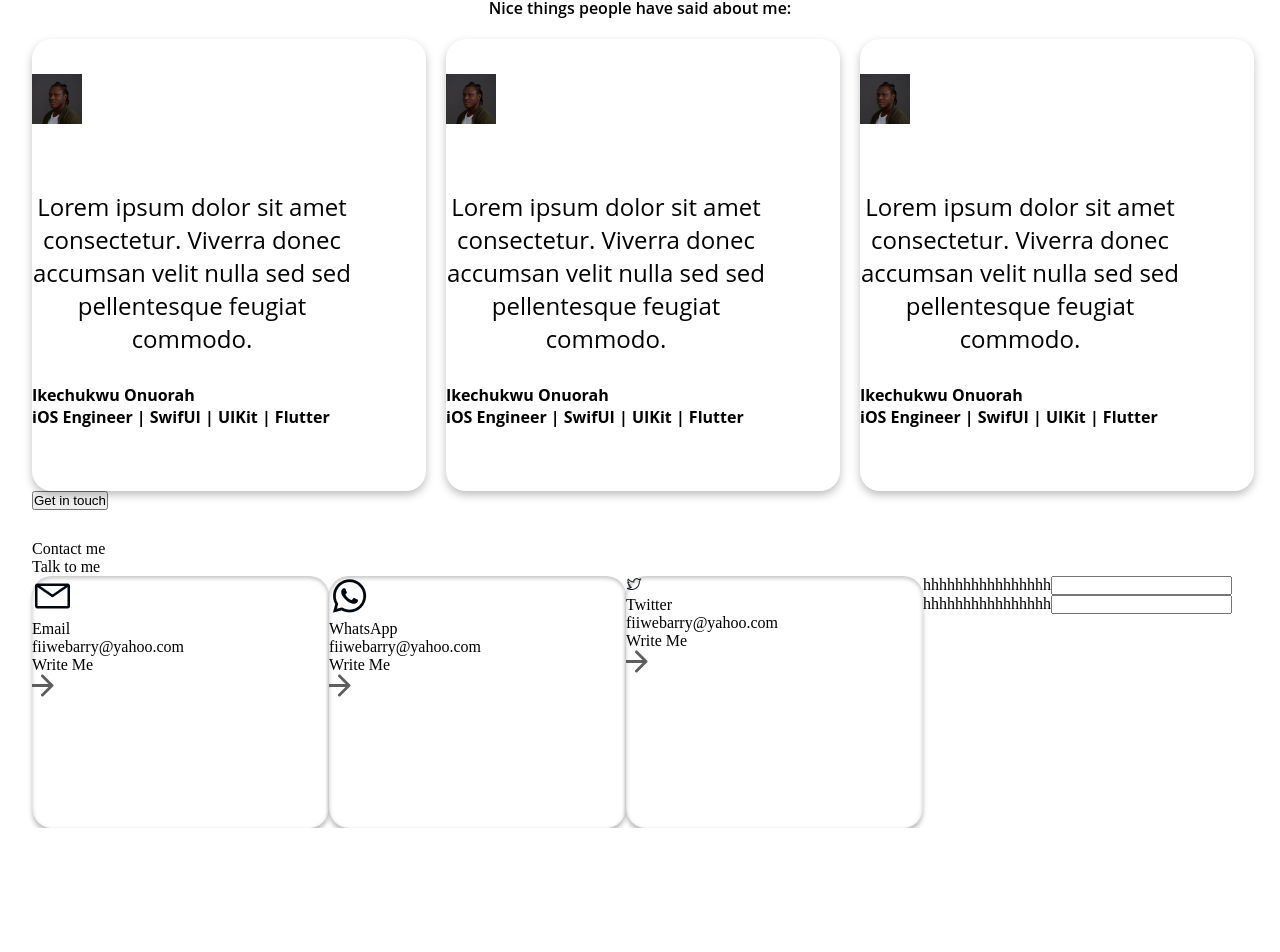
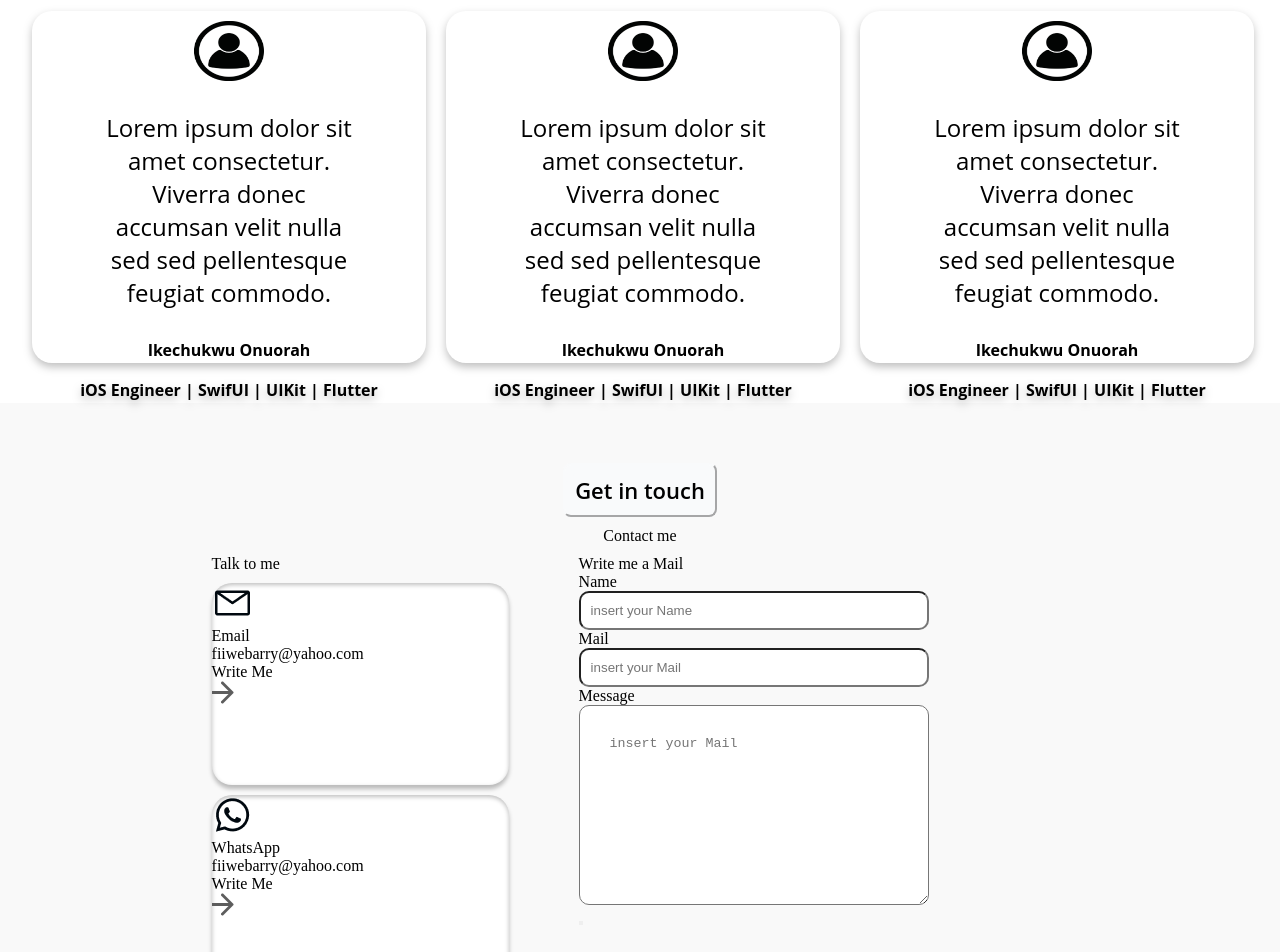
Before and after one commit to fiiwebarry/portfolio-update, a React (Vite) app: page / in a window 1280 px wide. Shown: the part 2844-3796 px from the top of the page. Before the commit the page ends 3672 px from the top, so only its background shows below. Built offline with nearby package versions, Linux system fonts and the light colour scheme.

Commit message:
update on portfolio

```diff
--- a/src/Components/Portfolio-layout/About/About.css
+++ b/src/Components/Portfolio-layout/About/About.css
@@ -90,5 +90,18 @@ span{
         gap:100px;
 
 
+
+        .shade {
+          position: absolute;
+          top: 1416px;
+          left: 24px;
+          filter: blur(3px);
+          width:390px;
+          background: rgba(196, 196, 196, 0.20);
+      }
+      .image-tab img{
+        width:390px
+      }
     }
+
 }
--- a/src/Components/Portfolio-layout/Batch/index.css
+++ b/src/Components/Portfolio-layout/Batch/index.css
@@ -62,3 +62,20 @@ background-color: #ffff;
 .text-tab{
     margin-left: 10px;
 }
+
+@media screen  and (max-width:820px){
+    .skills-tab{
+      flex-wrap: wrap;
+
+        gap:60px;
+
+    }
+}
+@media screen  and (max-width:414px){
+    .skills-tab{
+        flex-direction: column;
+
+        gap:60px;
+
+    }
+}
--- a/src/Components/Portfolio-layout/Contact/Contact.css
+++ b/src/Components/Portfolio-layout/Contact/Contact.css
@@ -1,14 +1,69 @@
 
+
+.contact-Me{
+    background-color: #F9F9F9;
+    margin-top: 40px;
+}
+.contact-tab{
+    display: flex;
+    flex-direction: column;
+    gap: 10px;
+
+}
 .contactMe-tab{
 width: 297px;
 display: flex;
 flex-direction: column;
-height: 252px;
+height: 202px;
 flex-shrink: 0;
 border-radius: 20px;
 background: #FFF;
 box-shadow: 0px 4px 4px 0px rgba(0, 0, 0, 0.25), 0px 2px 4px 0px rgba(0, 0, 0, 0.25) inset;
+
 }
-.contact-tab{
+.contact-tab-tab{
+    padding: 60px;
+}
+.contact-btn{
     display: flex;
+    color:black;
+    padding: 10px;
+    gap:30px;
+    text-align: center;
+    font-family: Open Sans;
+    font-size: 22px;
+    font-style: normal;
+    font-weight: 600;
+    line-height: normal;
+    border-radius: 8px;
+    background:   #F9FAFB;
+    border-color:  #F9FAFB;
+    box-shadow: 0px 8px 5px 0px  #F9FAFB inset;
+    cursor: pointer;
+    margin: auto;
+
 }
+.flex-tab{
+    display: flex;
+    margin-left: 140px;
+    gap:70px;
+}
+input{
+    width:350px;
+    padding: 10px;
+    border-radius: 10px;
+}
+textarea{
+    padding: 30px;
+    width:350px;
+    border-radius: 10px;
+    height: 200px;
+}
+
+@media screen  and (max-width:414px){
+
+    .testimonial-tab{
+      flex-direction: column;
+      gap:20px;
+    }
+    }
--- a/src/Components/Portfolio-layout/Contact/Contact.jsx
+++ b/src/Components/Portfolio-layout/Contact/Contact.jsx
@@ -4,24 +4,27 @@ import "./Contact.css";
 
 const Contact = () => {
 
-    return (<>
-        <div className="container">  <button>Get in touch</button>
-            <p>Contact me</p>
-
-
-            <div>
-                <div>
-                    <p>Talk to me</p>
+    return (
+        <section className="contact-Me">
+            <div className="contact-tab-tab">
+                <div className="container">
+                    <button className="contact-btn">Get in touch</button>
+                    <div className="contact-text"><p>Contact me</p>
 
                     </div>
 
+
+
+                    <div className="flex-tab">
+
                         <div className="contact-tab">
+                            <p>Talk to me</p>
                             {contactData.map((contact) => {
 
                                 const { id, image, title, detail } = contact;
 
                                 return (
-                            <>
+
                                     <div className="contactMe-tab" key={id}>
                                         <div>
                                             <img src={image} />
@@ -34,31 +37,42 @@ const Contact = () => {
                                             <img src={icon} />
                                         </div>
 
-                                </div></>
+                                    </div>
+
+
+
 
                                 )
 
                             })}
 
-                    <div>
-
-                        <label htmlFor=""> hhhhhhhhhhhhhhhh</label>
-                        <input type="text" />
-
-                        <label htmlFor=""> hhhhhhhhhhhhhhhh</label>
-                        <input type="text" />
-                    </div>
                         </div>
 
 
 
 
-            </div></div>
+                        <form htmlFor="">
+                            <p>Write me a Mail</p>
+                            <label htmlFor="" >  Name</label><br />
+                            <input type="text" className="" placeholder="insert your Name" /><br />
+
+                            <label htmlFor="">Mail</label><br />
+                            <input type="text" placeholder="insert your Mail" /><br />
+
+                            <label htmlFor="">Message</label><br />
+                            <textarea placeholder="insert your Mail" ></textarea><br />
+                            <button></button>
+                        </form>
 
 
-    </>
+
+
+
+                    </div>
+                </div ></div>
+
+        </section>
     )
-
 }
 
 export default Contact;
--- a/src/Components/Portfolio-layout/DataPage/DataPage.jsx
+++ b/src/Components/Portfolio-layout/DataPage/DataPage.jsx
@@ -1,10 +1,10 @@
 
 
 export const data = [
-    { id: 1, image: "/src/Assets/Icons/lenever.jpg", text: "Lorem ipsum dolor sit amet consectetur. Viverra donec accumsan velit nulla sed sed pellentesque feugiat commodo.", name: "Ikechukwu Onuorah", Role: "iOS Engineer | SwifUI | UIKit | Flutter", },
-    { id: 1, image: "/src/Assets/Icons/lenever.jpg", text: "Lorem ipsum dolor sit amet consectetur. Viverra donec accumsan velit nulla sed sed pellentesque feugiat commodo.", name: "Ikechukwu Onuorah", Role: "iOS Engineer | SwifUI | UIKit | Flutter", },
-    { id: 1, image: "/src/Assets/Icons/lenever.jpg", text: "Lorem ipsum dolor sit amet consectetur. Viverra donec accumsan velit nulla sed sed pellentesque feugiat commodo.", name: "Ikechukwu Onuorah", Role: "iOS Engineer | SwifUI | UIKit | Flutter", },
-    // { id: 1, image: { lenever }, text: "Lorem ipsum dolor sit amet consectetur. Viverra donec accumsan velit nulla sed sed pellentesque feugiat commodo.", name: "Ikechukwu Onuorah", Role: "iOS Engineer | SwifUI | UIKit | Flutter", },
+    { id: 1, image: "/src/Assets/Icons/people-icon.jpg", text: "Lorem ipsum dolor sit amet consectetur. Viverra donec accumsan velit nulla sed sed pellentesque feugiat commodo.", name: "Ikechukwu Onuorah", Role: "iOS Engineer | SwifUI | UIKit | Flutter", },
+    { id: 1, image: "/src/Assets/Icons/people-icon.jpg", text: "Lorem ipsum dolor sit amet consectetur. Viverra donec accumsan velit nulla sed sed pellentesque feugiat commodo.", name: "Ikechukwu Onuorah", Role: "iOS Engineer | SwifUI | UIKit | Flutter", },
+    { id: 1, image: "/src/Assets/Icons/people-icon.jpg", text: "Lorem ipsum dolor sit amet consectetur. Viverra donec accumsan velit nulla sed sed pellentesque feugiat commodo.", name: "Ikechukwu Onuorah", Role: "iOS Engineer | SwifUI | UIKit | Flutter", },
+
 
 ];
 
@@ -19,14 +19,12 @@ export const contactData = [
 export const projectData = [
     { id: 1, image: "/src/Assets/Images/splitter.png", href: "#", },
     { id: 2, image: "/src/Assets/Images/task-manager.png", href: "#", },
-    // { id: 3, image: "/src/Assets/Images/Rest-countries.PNG", href: "#", },
     { id: 4, image: "/src/Assets/Images/AdviceApp.PNG", href: "#", },
 
 ]
 export const projectData2 = [
     { id: 1, image: "/src/Assets/Images/Rest-countries.PNG", href: "#", },
     { id: 2, image: "/src/Assets/Images/finsweet.png", href: "#", },
-    // { id: 3, image: "/src/Assets/Images/Rest-countries.PNG", href: "#", },
     { id: 4, image: "/src/Assets/Images/work-image.png", href: "#", },
 
 ]
--- a/src/Components/Portfolio-layout/Navbar/Navbar.css
+++ b/src/Components/Portfolio-layout/Navbar/Navbar.css
@@ -81,3 +81,22 @@ nav {
   button{
     margin-bottom: 30px;
   }
+
+  @media screen  and (max-width:414px){
+    .flex-column{
+        display: flex;
+        flex-direction: column;
+    }
+
+    nav ul {
+      flex-direction: column;
+
+    }
+    .shade {
+      position: absolute;
+      top: 316px;
+      left: 18874px;
+      filter: blur(3px);
+      background: rgba(196, 196, 196, 0.20);
+  }
+}
--- a/src/Components/Portfolio-layout/Projects/Projects.css
+++ b/src/Components/Portfolio-layout/Projects/Projects.css
@@ -70,12 +70,16 @@
 
 
 }
+.contact-text{
+  text-align: center;
+  padding: 10px;
+}
 .project-link{
   margin-left: 30px;
   gap: 20px;
 }
 .work-p {
-  color: orange;
+  color: black;
   text-align: center;
   font-family: Open Sans;
   font-size: 30px;
@@ -112,11 +116,30 @@
 padding-bottom: 40px;
 }
 .work-img {
-  /* background: #fff !important; */
   width: 400px;
   flex-shrink: 0;
   border-radius: 10px;
-   /* margin-left: 40px; */
-  /* margin-top: 40px; */
-   /* padding-bottom: 10px; */
+
 }
+
+@media screen  and (max-width:820px){
+  .flex{
+    flex-wrap: wrap;
+}
+.work-image {
+  width: 250px;
+
+}
+.work-img {
+  width: 200px;
+}
+}
+
+@media screen  and (max-width:414px){
+
+.flex {
+  flex-direction: column;
+  gap: 10px;
+
+}
+}
--- a/src/Components/Portfolio-layout/Testimonial/testimonial.css
+++ b/src/Components/Portfolio-layout/Testimonial/testimonial.css
@@ -1,19 +1,13 @@
-/* .container{
-  margin:0 auto;
-  width: 90%;
-  max-width: 1216px;
-} */
-
 .testimonials{
     background-color: #fff;
-    /* margin-top: 390px; */
+
 
 }
 
 .testimonials-button {
     display: flex;
     justify-content: center;
-    padding-top: 50px;
+    padding-top: 10px;
   }
   .testimonials-btn {
     color: #fff;
@@ -30,15 +24,12 @@
     padding: 10px;
     width: 197px;
   }
-  /* .testimonials-text {
-    display: flex;
-    justify-content: center;
-  } */
+
   .testimonials-p {
     color:black;
     text-align: center;
     font-family: Open Sans;
-    font-size: 16px;
+    font-size: 25px;
     font-style: normal;
     font-weight: 600;
     line-height: normal;
@@ -52,22 +43,27 @@
 
   .testimony-box{
     width: 394px;
-    height: 452px;
+    height: 352px;
     flex-shrink: 0;
     filter: drop-shadow(0px 4px 4px rgba(0, 0, 0, 0.25));
     border-radius: 20px;
     background: #FFF;
   }
   .testimony-img{
-    width: 50px;
-    height: 50px;
+    /* border-radius: 100px; */
+    padding-top: 10px;
+    display: flex;
+    justify-content: center;
+    width: 70px;
+    height: 70px;
     flex-shrink: 0;
-    /* margin-left: 172px;
-    margin-right: 172px; */
     margin: auto;
-    margin-top: 35px;
   }
   .testimony-text{
+    display: flex;
+    justify-content: center;
+    padding: 30px;
+    margin: auto;
     width: 320px;
     color: black;
     text-align: center;
@@ -76,12 +72,11 @@
     font-style: normal;
     font-weight: 400;
     line-height: normal;
-    margin-top: 62px;
-    /* margin-left: 37px;
-    margin-right: 37px;  */
-    margin-bottom: 29px;
+
   }
   .testimony-span{
+    display: flex;
+    justify-content: center;
     color: black;
     text-align: center;
     font-family: Open Sans;
@@ -89,5 +84,21 @@
     font-style: normal;
     font-weight: 700;
     line-height: normal;
-    /* margin-left: 160px; */
+
   }
+
+
+  @media screen  and (max-width:820px){
+    .testimonial-tab{
+      flex-wrap: wrap;
+
+   }
+  }
+
+  @media screen  and (max-width:414px){
+
+    .testimonial-tab{
+      flex-direction: column;
+      gap:20px;
+    }
+    }
```
Also changed, not shown: src/Assets/Icons/people-icon.jpg (added). Lines whose indentation alone changed are shown as unchanged.
